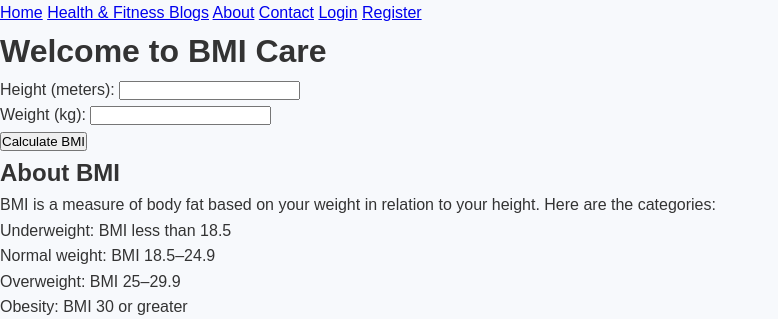
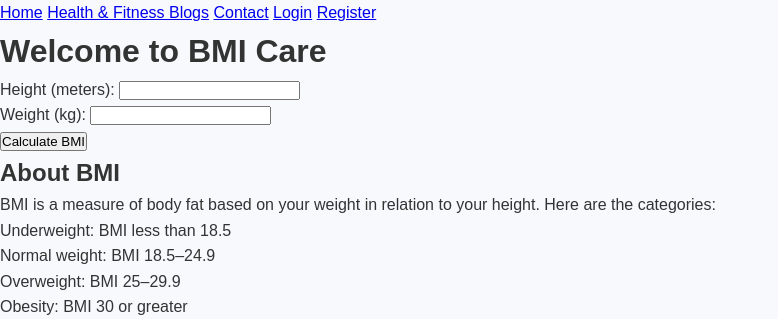
Before and after one commit to kipsamoh/BMIcalculator-WebApp_backed, a Flask app: page / in a window 1280 px wide. Shown: the top 319 px of the page, without its empty margins (0-778 px from the left). Run offline with Flask 3, Linux system fonts and the light colour scheme.

Commit message:
Update index.html

```diff
--- a/templates/index.html
+++ b/templates/index.html
@@ -9,7 +9,7 @@
     <nav>
         <a href="{{ url_for('home') }}">Home</a>
         <a href="{{ url_for('health_fitness_blogs') }}">Health & Fitness Blogs</a>
-        <a href="{{ url_for('about') }}">About</a>
+        <!-- Remove the About link -->
         <a href="{{ url_for('contact') }}">Contact</a>
         {% if current_user.is_authenticated %}
             <a href="{{ url_for('logout') }}">Logout</a>
```
